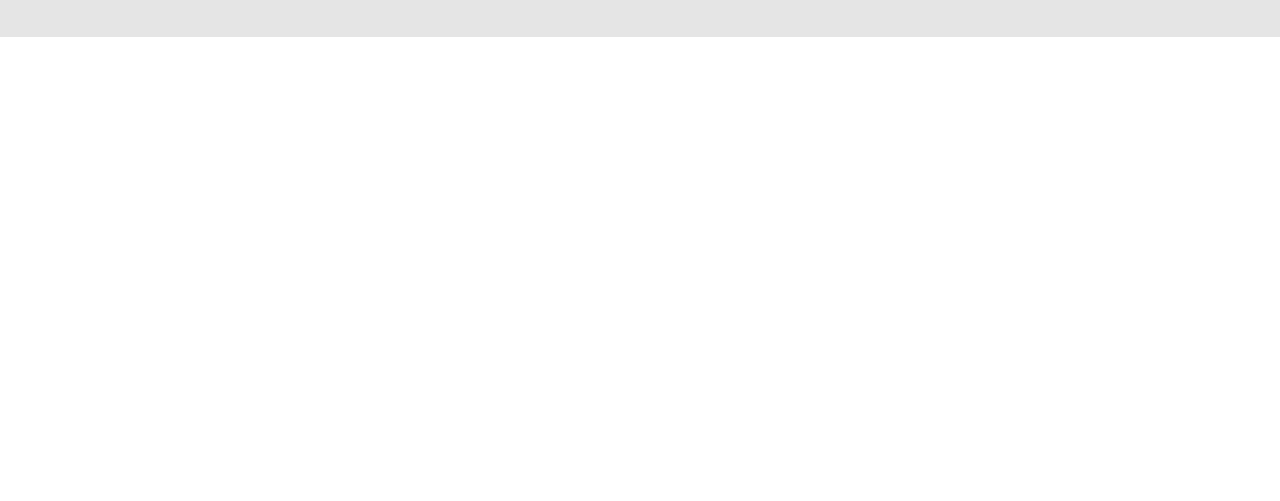
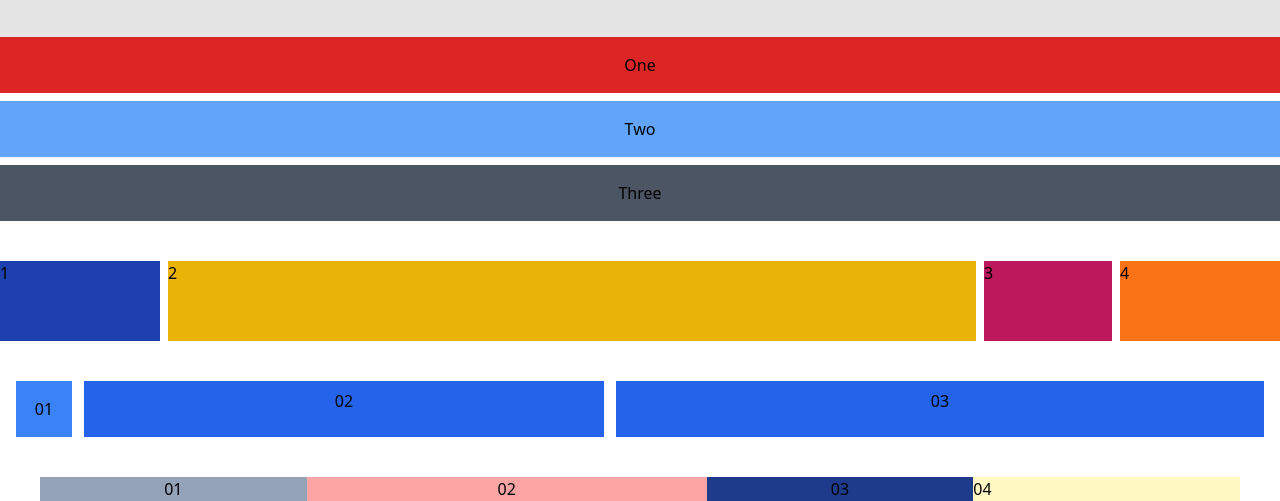
Before and after one commit to Sujan680/tailwind-css-learning, a website: page src/index.html in a window 1280 px wide. Shown: the part 2394-2895 px from the top of the page. Before the commit the page ends 2431 px from the top, so only its background shows below. Drawn offline with Linux system fonts and the light colour scheme.

Commit message:
tailwind css learning with examples

```diff
--- a/src/index.html
+++ b/src/index.html
@@ -15,15 +15,21 @@
                 <div class="basis-[55%]">
                     <p class="text-[20px] font-extralight">Success-oriented learning! icon</p>
                     <h3 class="text-[30px] text-wrap lg:text-[50px] font-bold">Fueling Skills, Iginiting Careers</h3>
-                    <p class="text-neutral-500 py-3">Lorem ipsum dolor sit amet, consectetur adipisicing elit. Beatae, itaque inventore voluptate
+                    <p class="text-neutral-500 py-3">Lorem ipsum dolor sit amet, consectetur adipisicing elit. Beatae,
+                        itaque inventore voluptate
                         culpa officia qui. Blanditiis quidem nam consectetur numquam!</p>
                     <div class="flex py-4 gap-4 justify-center md:justify-start">
-                        <div class="bg-gradient-to-r from-blue-500 to-blue-800 rounded-lg text-white text-xs py-2 px-2  ">Explore Courses</div>
-                        <div class="bg-gradient-to-l from-gray-400 to-gray-700 py-2 px-3 text-white rounded-lg">Book Demo Class</div>
+                        <div
+                            class="bg-gradient-to-r from-blue-500 to-blue-800 rounded-lg text-white text-xs py-2 px-2  ">
+                            Explore Courses</div>
+                        <div class="bg-gradient-to-l from-gray-400 to-gray-700 py-2 px-3 text-white rounded-lg">Book
+                            Demo Class</div>
                     </div>
                 </div>
                 <div class="basis-[45%]">
-                    <img class="w-[100%] rounded-full object-cover" src="https://images.pexels.com/photos/57690/pexels-photo-57690.jpeg?auto=compress&cs=tinysrgb&w=600" alt="">
+                    <img class="w-[100%] rounded-full object-cover"
+                        src="https://images.pexels.com/photos/57690/pexels-photo-57690.jpeg?auto=compress&cs=tinysrgb&w=600"
+                        alt="">
                 </div>
             </div>
         </div>
@@ -138,6 +144,56 @@
         </div>
     </section>
 
+    <!-- flex-grow example -->
+    <div class="max-w-[1320px] mx-auto">
+        <div class="flex gap-2 md:flex-col">
+            <div class="bg-red-600 grow text-center py-4">
+                One
+            </div>
+            <div class="bg-blue-400 grow-0 md:grow text-center py-4">
+                Two
+            </div>
+            <div class="bg-gray-600 grow text-center py-4">
+                Three
+            </div>
+        </div>
+    </div>
+
+    <!-- Flew-shrink -->
+    <div class="max-w-[1320px] mx-auto mt-10">
+        <div class="flex gap-2 justify-center">
+            <div class="bg-blue-800 w-40 h-20 shrink hover:basis-full">1</div>
+            <div class="bg-yellow-500 grow w-20 h-20">2</div>
+            <div class="bg-pink-700 shrink-0 w-32 ">3</div>
+            <div class="bg-orange-500 shrink w-40 hover:flex-1">4</div>
+        </div>
+    </div>
+
+
+    <!-- flex-1 and flex-auto -->
+    <div class="flex gap-3 my-10 mx-4">
+        <div class="flex-none w-14 bg-blue-500 py-4 text-center">
+          01
+        </div>
+        <div class="flex-1 w-64 bg-blue-600 text-center py-2">
+          02
+        </div>
+        <div class="flex-auto w-32 bg-blue-600 text-center py-2">
+          03
+        </div>
+      </div>
+
+
+      <!-- basis flex -->
+     <div class="max-w-[1200px] mx-auto">
+        <div class="flex ">
+            <div class="basis-1/2 bg-slate-400 w-12 text-center">01</div>
+            <div class="basis-3/4 bg-red-300 text-center">02</div>
+            <div class="basis-1/2 bg-blue-900 text-center">03</div>
+            <div class="bg-yellow-100 basis-1/2">04</div>
+          </div>
+     </div>
+
 
 
 
```
Also changed, not shown: src/output.css.
